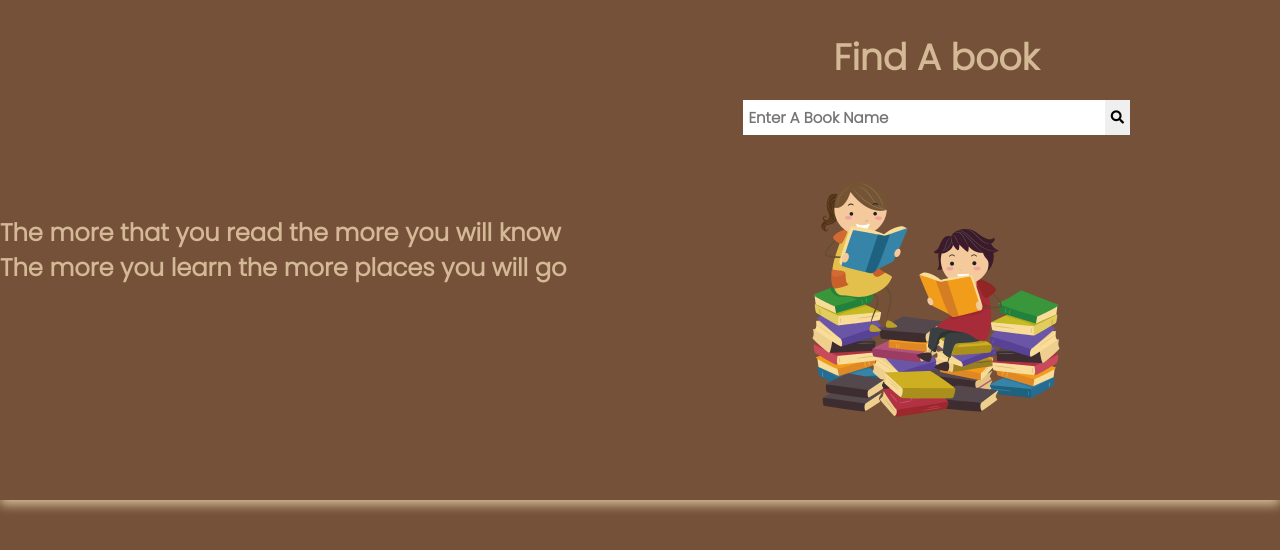
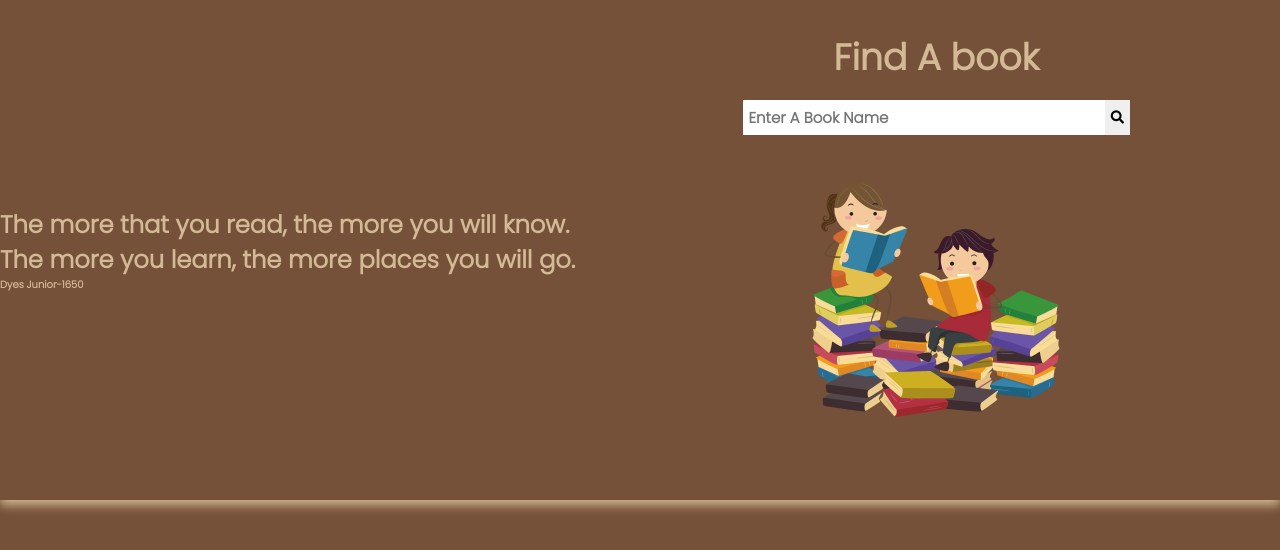
Before and after one commit to Dx901/Booksearch, a React (Create React App) app: page / in a window 1280 px wide. Shown: the top 550 px of the page. Built offline with nearby package versions, Linux system fonts and the light colour scheme; a web font is replaced by a local one.

Commit message:
Updating Readme

```diff
--- a/src/Components/Card.js
+++ b/src/Components/Card.js
@@ -11,7 +11,7 @@ const Card = ({ book }) => {
       {book.map((item) => {
         let thumbnail = item.volumeInfo.imageLinks && item.volumeInfo.imageLinks.smallThumbnail
         //let amount = item.saleInfo.saleability
-        if (thumbnail!= undefined)
+        if (thumbnail!== undefined)
         {
             return (
                 <React.Fragment>
--- a/src/Components/Main.js
+++ b/src/Components/Main.js
@@ -20,7 +20,8 @@ const Main = () => {
 
             <div className="header">
                 <div className="row1">
-                    <h1>The more that you read the more you will know<br/>The more you learn the more places you will go</h1>
+                    <h1>The more that you read, the more you will know.<br/>The more you learn, the more places you will go.</h1>
+                    <h5>Dyes Junior-1650</h5>
                 </div>
                 <div className="row2">
                     <h2>Find A book</h2>
```
